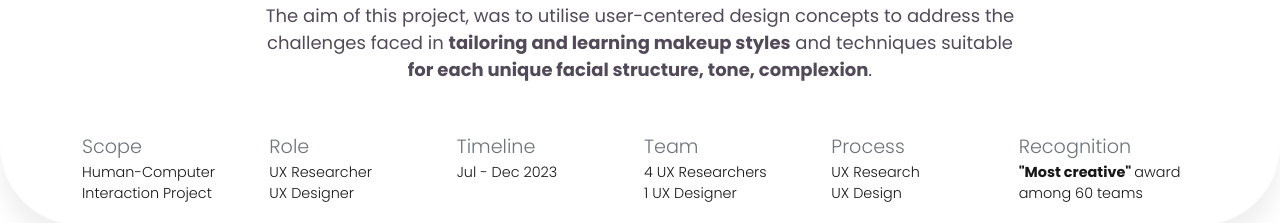
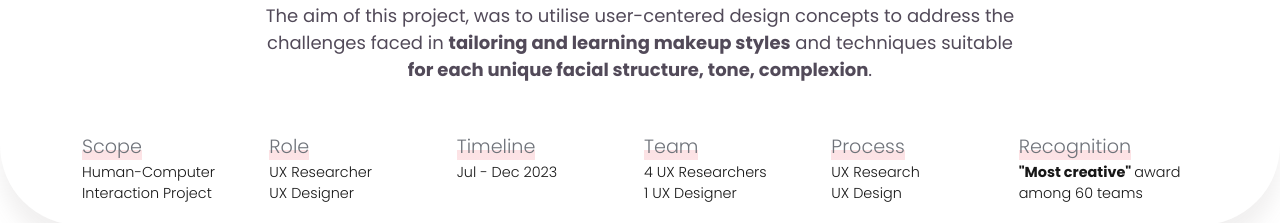
Before and after one commit to ssunil3232/portfolio-v2, a Next.js app: page /projects/beautyAi in a window 1280 px wide. Shown: the part 840-1063 px from the top of the page. Built offline with nearby package versions, Linux system fonts and the light colour scheme; a web font is replaced by a local one.

Commit message:
decoration changes

```diff
--- a/pages/projects/beautyAi.tsx
+++ b/pages/projects/beautyAi.tsx
@@ -32,32 +32,44 @@ export default function BeautyAi () {
             <div className="flex w-full justify-center perspective-container">
                <div className="grid lg:grid-cols-6 md:grid-cols-3 sm:grid-cols-3 grid-cols-3 gap-2 w-[90%]">
                   <div className="flex flex-col perspective-description">
-                     <div className="perspective-header">Scope</div>
+                     <div className="relative w-fit">
+                        <span className="perspective-header">Scope</span>
+                     </div>
                      <div>Human-Computer Interaction Project
                      </div>
                   </div>
                   <div className="flex flex-col perspective-description">
-                     <div className="perspective-header">Role</div>
+                     <div className="relative w-fit">
+                        <span className="perspective-header">Role</span>
+                     </div>
                      <div>UX Researcher</div>
                      <div>UX Designer</div>
                   </div>
                   <div className="flex flex-col perspective-description">
-                     <div className="perspective-header">Timeline</div>
+                     <div className="relative w-fit">
+                        <span className="perspective-header">Timeline</span>
+                     </div>
                      <div>Jul - Dec 2023</div>
                   </div>
 
                   <div className="flex flex-col perspective-description">
-                     <div className="perspective-header">Team</div>
+                     <div className="relative w-fit">
+                        <span className="perspective-header">Team</span>
+                     </div>
                      <div>4 UX Researchers</div>
                      <div>1 UX Designer</div>
                   </div>
                   <div className="flex flex-col perspective-description">
-                    <div className="perspective-header">Process</div>
+                    <div className="relative w-fit">
+                        <span className="perspective-header">Process</span>
+                     </div>
                     <div>UX Research</div>
                     <div>UX Design</div>
                   </div>
                   <div className="flex flex-col perspective-description">
-                     <div className="perspective-header">Recognition</div>
+                     <div className="relative w-fit">
+                        <span className="perspective-header">Recognition</span>
+                     </div>
                      <div><span className='bolder-text'>"Most creative" </span>
                      award among 60 teams
                      </div>
--- a/pages/projects/connectionsCherished.tsx
+++ b/pages/projects/connectionsCherished.tsx
@@ -25,22 +25,30 @@ export default function ConnectionsCherished () {
             <div className="flex w-full justify-center perspective-container">
                <div className="grid lg:grid-cols-4 md:grid-cols-4 sm:grid-cols-4 grid-cols-4 gap-2 w-[90%]">
                   <div className="flex flex-col perspective-description">
-                     <div className="perspective-header">Scope</div>
+                     <div className="relative w-fit">
+                        <span className="perspective-header">Scope</span>
+                     </div>
                      <div>Personal Project
                      </div>
                   </div>
                   <div className="flex flex-col perspective-description">
-                     <div className="perspective-header">Timeline</div>
+                     <div className="relative w-fit">
+                        <span className="perspective-header">Timeline</span>
+                     </div>
                      <div>Aug 2024 - <span className='bolder-text'>Ongoing</span></div>
                   </div>
                   <div className="flex flex-col perspective-description">
-                    <div className="perspective-header">Process</div>
+                    <div className="relative w-fit">
+                        <span className="perspective-header">Process</span>
+                     </div>
                     <div>UX Research</div>
                     <div>UX Design</div>
                     <div>Frontend Development</div>
                   </div>
                   <div className="flex flex-col perspective-description">
-                    <div className="perspective-header">Recognition</div>
+                    <div className="relative w-fit">
+                        <span className="perspective-header">Recognition</span>
+                     </div>
                     <div>Launch-ready for App store</div>
                   </div>
                </div>
--- a/pages/projects/insightEdge.tsx
+++ b/pages/projects/insightEdge.tsx
@@ -64,32 +64,46 @@ export default function InsightEdge () {
             <div className="flex w-full justify-center perspective-container">
                <div className="grid lg:grid-cols-6 md:grid-cols-3 sm:grid-cols-3 grid-cols-3 gap-2 w-[90%]">
                   <div className="flex flex-col perspective-description">
-                     <div className="perspective-header">Scope</div>
-                     <div>Meta-Cornell <br />
-                     DTI project</div>
+                     <div className="relative w-fit">
+                        <span className="perspective-header">Scope</span>
+                     </div>
+                     <div>
+                        Meta-Cornell <br />
+                        DTI project
+                     </div>
                   </div>
                   <div className="flex flex-col perspective-description">
-                     <div className="perspective-header">Role</div>
+                     <div className="relative w-fit">
+                        <span className="perspective-header">Role</span>
+                     </div>
                      <div>Product Designer</div>
                   </div>
                   <div className="flex flex-col perspective-description">
-                     <div className="perspective-header">Timeline</div>
+                     <div className="relative w-fit">
+                        <span className="perspective-header">Timeline</span>
+                     </div>
                      <div>Jan - May 2024</div>
                   </div>
 
                   <div className="flex flex-col perspective-description">
-                     <div className="perspective-header">Team</div>
+                     <div className="relative w-fit">
+                        <span className="perspective-header">Team</span>
+                     </div>
                      <div>4 Product Managers</div>
                      <div>1 Product Designer</div>
                   </div>
                   <div className="flex flex-col perspective-description">
-                     <div className="perspective-header">Process</div>
+                     <div className="relative w-fit">
+                        <span className="perspective-header">Process</span>
+                     </div>
                      <div>UX Research</div>
                      <div>UX Design</div>
                      <div>Product Management</div>
                   </div>
                   <div className="flex flex-col perspective-description">
-                     <div className="perspective-header">Recognition</div>
+                     <div className="relative w-fit">
+                        <span className="perspective-header">Recognition</span>
+                     </div>
                      <div><span className='bolder-text'>"Best presented"</span> product idea award <span className='bolder-text'>among 10 teams</span></div>
                   </div>
                </div>
--- a/pages/projects/microsoft.tsx
+++ b/pages/projects/microsoft.tsx
@@ -23,35 +23,47 @@ export default function Microsoft () {
             <div className="flex w-full justify-center perspective-container">
                <div className="grid lg:grid-cols-6 md:grid-cols-3 sm:grid-cols-3 grid-cols-3 gap-2 w-[90%]">
                   <div className="flex flex-col perspective-description">
-                     <div className="perspective-header">Scope</div>
+                     <div className="relative w-fit">
+                        <span className="perspective-header">Scope</span>
+                     </div>
                      <div>Microsoft-Cornell <br />
                      Capstone project</div>
                   </div>
                   <div className="flex flex-col perspective-description">
-                     <div className="perspective-header">Role</div>
+                     <div className="relative w-fit">
+                        <span className="perspective-header">Role</span>
+                     </div>
                      <div>UX Designer</div>
                      <div>Frontend Developer</div>
                   </div>
                   <div className="flex flex-col perspective-description">
-                     <div className="perspective-header">Timeline</div>
+                     <div className="relative w-fit">
+                        <span className="perspective-header">Timeline</span>
+                     </div>
                      <div>Jul - Dec 2023</div>
                   </div>
 
                   <div className="flex flex-col perspective-description">
-                     <div className="perspective-header">Team</div>
+                     <div className="relative w-fit">
+                        <span className="perspective-header">Team</span>
+                     </div>
                      <div>1 UX Researcher</div>
                      <div>1 UI/UX Engineer</div>
                      <div>2 Backend Engineers</div>
                      <div>2 Project Managers</div>
                   </div>
                   <div className="flex flex-col perspective-description">
-                     <div className="perspective-header">Process</div>
+                     <div className="relative w-fit">
+                        <span className="perspective-header">Process</span>
+                     </div>
                      <div>UX Research</div>
                      <div>UX Design</div>
                      <div>Frontend Dev</div>
                   </div>
                   <div className="flex flex-col perspective-description">
-                     <div className="perspective-header">Recognition</div>
+                     <div className="relative w-fit">
+                        <span className="perspective-header">Recognition</span>
+                     </div>
                      <div><span className='bolder-text'>Published </span>on Microsoft Dev Blogs (
                         <a href="https://devblogs.microsoft.com/azure-sql/course-registration-project-with-azure-sql-database/" target="_blank" title="Microsoft Dev Blog">
                             <span className='bolder-text' style={{ textDecoration: 'underline', color: 'var(--focus-color)' }}>link</span>
--- a/pages/projects/prisonerExpress.tsx
+++ b/pages/projects/prisonerExpress.tsx
@@ -53,33 +53,45 @@ export default function PrisonerExpress () {
             <div className="flex w-full justify-center perspective-container">
                <div className="grid lg:grid-cols-6 md:grid-cols-3 sm:grid-cols-3 grid-cols-3 gap-2 w-[90%]">
                   <div className="flex flex-col perspective-description">
-                     <div className="perspective-header">Scope</div>
+                     <div className="relative w-fit">
+                        <span className="perspective-header">Scope</span>
+                     </div>
                      <div>Prisoner Express<br />
                      collaboration</div>
                   </div>
                   <div className="flex flex-col perspective-description">
-                     <div className="perspective-header">Role</div>
+                     <div className="relative w-fit">
+                        <span className="perspective-header">Role</span>
+                     </div>
                      <div>UX Designer</div>
                      <div>Frontend Developer</div>
                   </div>
                   <div className="flex flex-col perspective-description">
-                     <div className="perspective-header">Timeline</div>
+                     <div className="relative w-fit">
+                        <span className="perspective-header">Timeline</span>
+                     </div>
                      <div>Jan - May 2024</div>
                   </div>
 
                   <div className="flex flex-col perspective-description">
-                     <div className="perspective-header">Team</div>
+                     <div className="relative w-fit">
+                        <span className="perspective-header">Team</span>
+                     </div>
                      <div>2 UX Designers</div>
                      <div>2 Frontend Developers</div>
                   </div>
                   <div className="flex flex-col perspective-description">
-                     <div className="perspective-header">Process</div>
+                     <div className="relative w-fit">
+                        <span className="perspective-header">Process</span>
+                     </div>
                      <div>UX Research</div>
                      <div>UX Design</div>
                      <div>Frontend Dev</div>
                   </div>
                   <div className="flex flex-col perspective-description">
-                     <div className="perspective-header">Recognition</div>
+                     <div className="relative w-fit">
+                        <span className="perspective-header">Recognition</span>
+                     </div>
                      <div><span className='bolder-text'>"Best prototype" </span>
                      and invited to work with Prisoner Express
                      </div>
--- a/src/app/globals.css
+++ b/src/app/globals.css
@@ -146,6 +146,8 @@ html, body {
 .perspective-header {
   font-size: 1.2rem;
   color: var(--description-color);
+  display: inline-block;
+  position: relative;
 }
 .perspective-description {
   font-size: 0.9rem;
@@ -423,3 +425,14 @@ html, body {
 .p-image-action  {
   padding: 5px;
 }
+
+.perspective-header::after {
+  content: "";
+  position: absolute;
+  left: 0;
+  bottom: 0.1em; /* Adjust based on alignment needs */
+  width: 100%;
+  height: 0.5em; /* Adjust for thickness */
+  background-color: #f0556733; /*rgba(255, 192, 203, 0.5); Light pink */
+  z-index: -1;
+}
```
